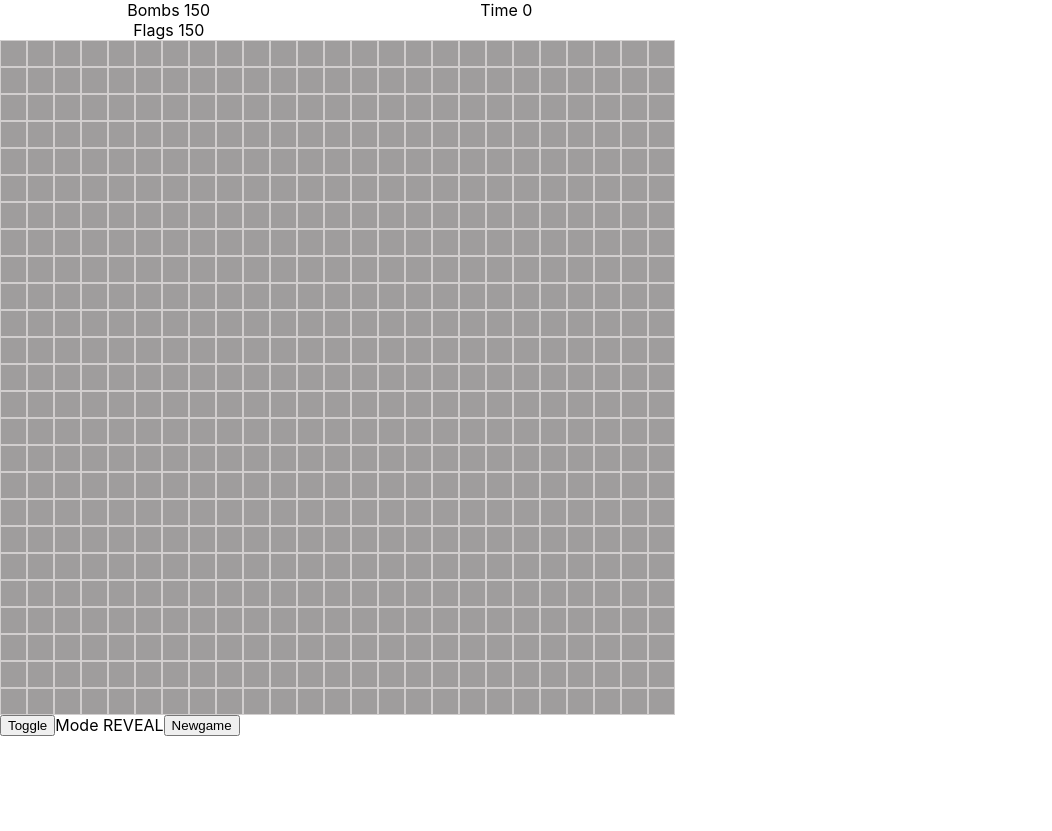
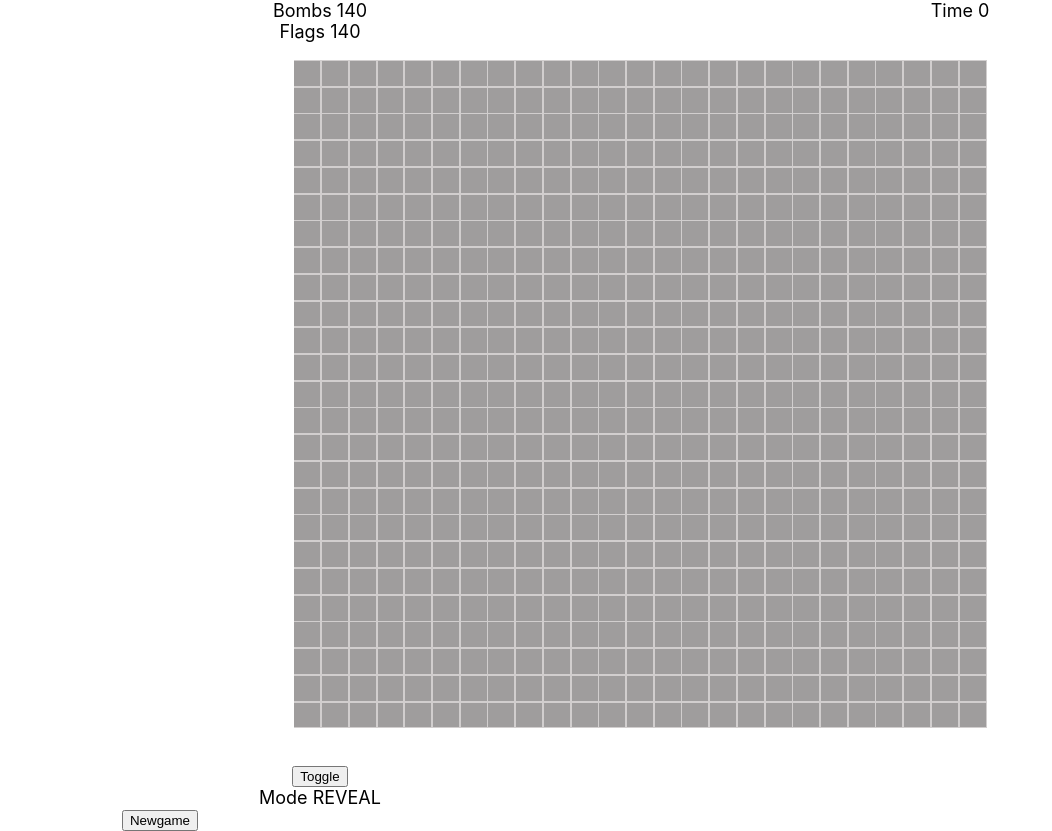
Before and after one commit to petervanmanen/minesweeper, a React (Create React App) app: page / in a window 1280 px wide. Shown: the whole page, without its empty margins (0-1052 px from the left). Before the commit the page ends 800 px from the top, so only its background shows below. Built offline with nearby package versions, Linux system fonts and the light colour scheme.

Commit message:
no message

```diff
--- a/src/Board.tsx
+++ b/src/Board.tsx
@@ -7,17 +7,17 @@ function Board(props: {
 
 }
 ) {
-  const numFlags = 150;
+  const numBombs = 140;
   const gameWidth = 25;
   const gameHeight = 25;
-  const numBombs = numFlags;
+  const numFlags = numBombs;
 
   const [flagsleft, setFlagsLeft] = useState(numFlags);
   const [state, setState] = useState();
   const [mode, setMode] = useState(1);
 
 
-  const newGame = ():Game => {
+  const newGame = (): Game => {
     let myGame = new Game(gameWidth, gameHeight, numBombs);
     myGame.setFlagsLeftCallback(setFlagsLeft);
     myGame.setStateCallback(setState)
@@ -34,10 +34,10 @@ function Board(props: {
     console.log(game.bombarr);
   });
 
-  const togglemode = () =>{
+  const togglemode = () => {
     game.toggleMode();
   }
-  const clickNewGame = () =>{
+  const clickNewGame = () => {
     setGame(newGame);
   }
 
@@ -50,7 +50,7 @@ function Board(props: {
   }, [game]);
 
   return (
-    <div className="Board" style={{ width: game.width * (25 + 2) + "px" }}>
+    <div>
       <div className="scoreboard">
         <div className="left">
           <div>Bombs {game.bombarr.length}</div>
@@ -61,17 +61,25 @@ function Board(props: {
           <div>{state}</div>
         </div>
       </div>
+      <div className="Board" style={{ width: game.width * 1.54 + "em" }}>
+
 
         {game.tiles.map((gameCoord: any) => {
           return (<Tile key={gameCoord.x + "-" + gameCoord.y} tile={gameCoord} game={game} />);
         })
         }
-      <div className="scoreboard">
+
+
+      </div>
+      <div className="buttonbar">
+        <div className="left">
           <button onClick={togglemode}>Toggle</button>
-        <div>Mode {mode? <span>REVEAL</span> :<span>MARK</span>}</div>
+          <div>Mode {mode ? <span>REVEAL</span> : <span>MARK</span>}</div>
+          <div className="right">
             <button onClick={clickNewGame}>Newgame</button>
           </div>
-
+        </div>
+      </div>
     </div>
   );
 }
--- a/src/index.css
+++ b/src/index.css
@@ -5,6 +5,7 @@ body {
     sans-serif;
   -webkit-font-smoothing: antialiased;
   -moz-osx-font-smoothing: grayscale;
+  font-size: large;
 }
 
 code {
@@ -13,6 +14,7 @@ code {
 }
 
 .Board{
+  margin: auto;
   display: flex;
   flex-direction:row;
   flex-wrap:wrap;
@@ -21,11 +23,11 @@ code {
 
 .tile{
   flex-grow: 1;
-  width: 25px;
-  height: 25px;
+  width: 1.56rem;
+  height: 1.56rem;
   background-color: #9f9d9d;
   border-color: #717070;
-  margin: 1px;
+  margin: 0.1em;
   font-size: xx-small;
 }
 
@@ -37,6 +39,14 @@ code {
   background-color: #FFF;
   width: 100%;
   display: flex;
+  padding-bottom: 1em;
+}
+.buttonbar{
+  margin: auto;
+  padding-top: 2em;
+  background-color: #FFF;
+  width: 100%;
+  display: flex;
 }
 .left{
   width: 50%;
```
Lines whose indentation alone changed are shown as unchanged.
